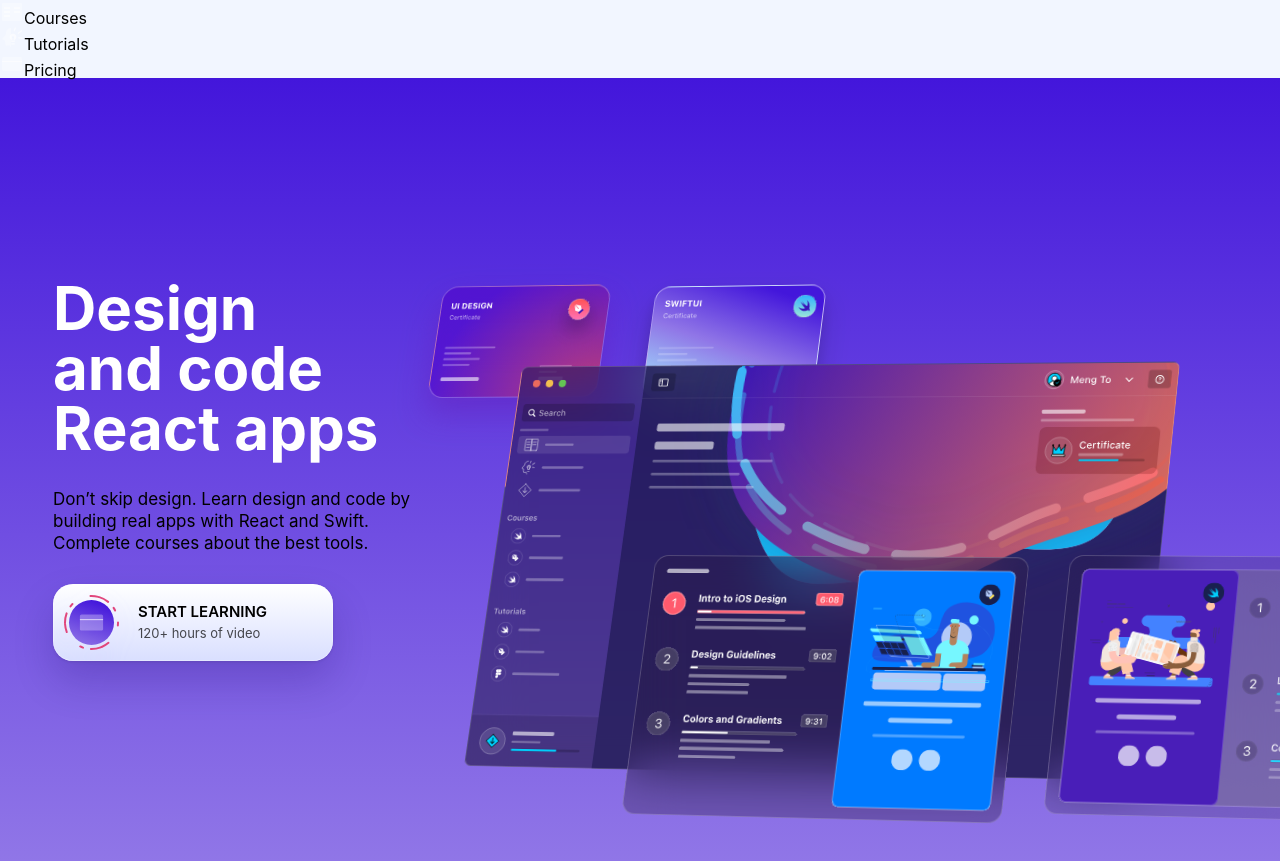
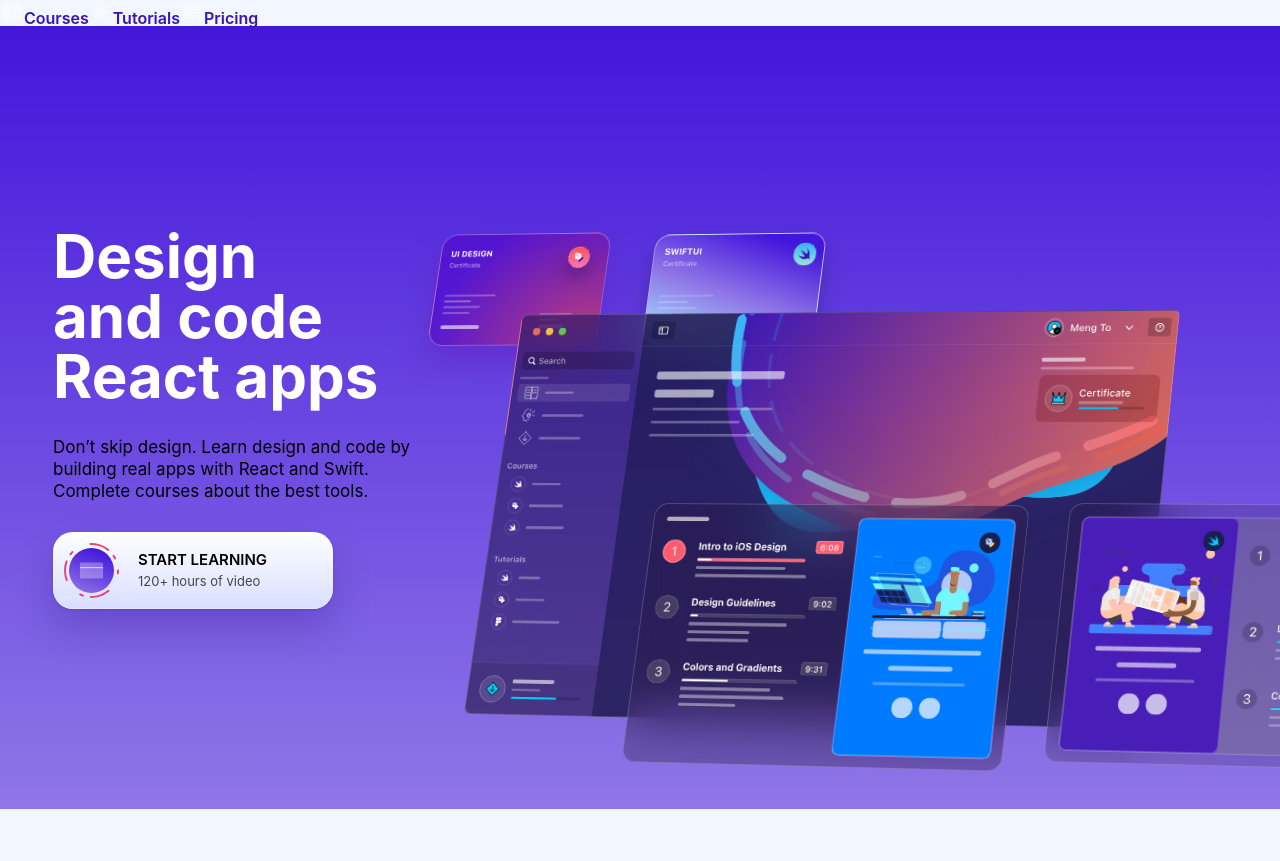
Before and after one commit to fdorado985/DesignCode-React, a Gatsby site: page / in a window 1280 px wide. After the commit the page ends 809 px from the top, so only its background shows below. Built offline with nearby package versions, Linux system fonts and the light colour scheme; Gatsby itself is replaced by a stand-in of ours.

Commit message:
Set a link instead of p tag and use the link property

```diff
--- a/src/components/layout/header.js
+++ b/src/components/layout/header.js
@@ -1,4 +1,5 @@
 import React from "react"
+import { Link } from "gatsby"
 
 const menuData = [
   { title: "Courses", icon: "/images/icons/courses.svg", link: "/courses" },
@@ -14,10 +15,10 @@ export default function Header() {
   return (
     <>
       {menuData.map(item => (
-        <p>
+        <Link to={item.link}>
           <img src={item.icon} />
           {item.title}
-        </p>
+        </Link>
       ))}
     </>
   )
```
